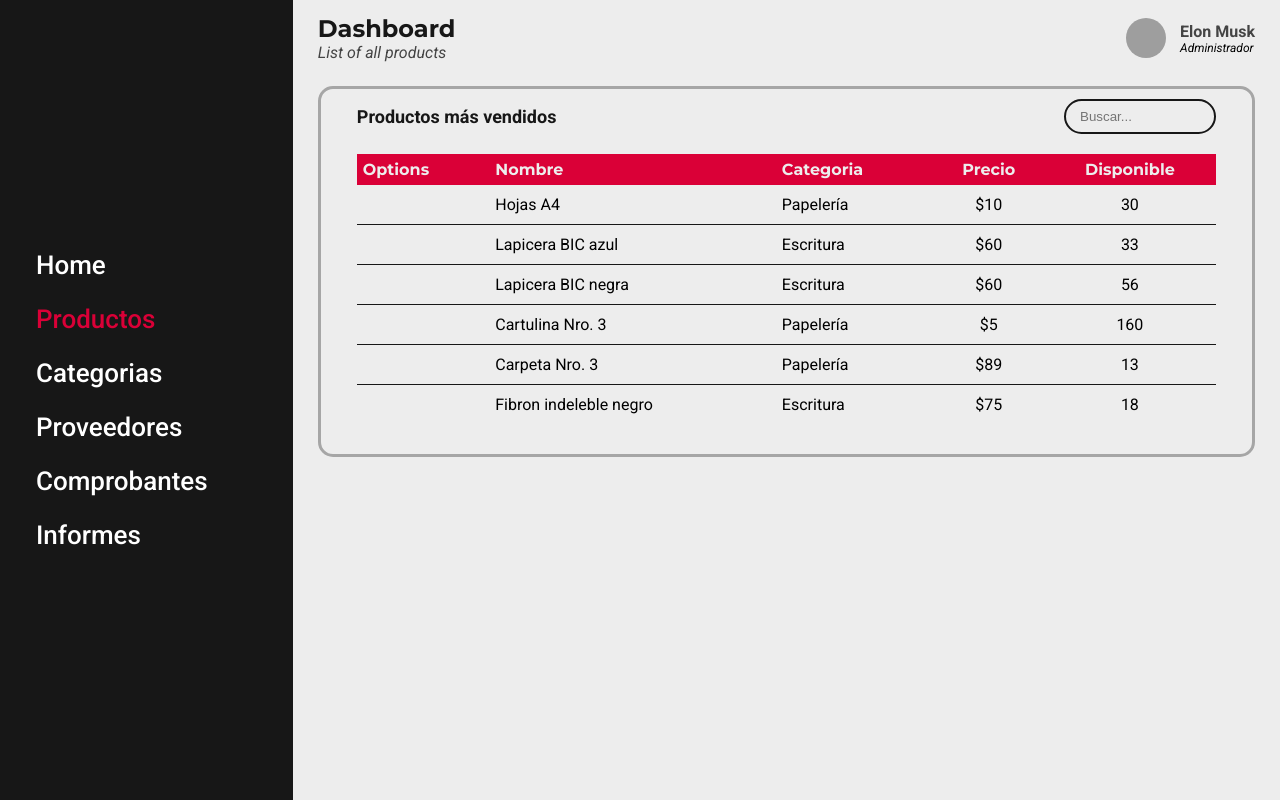
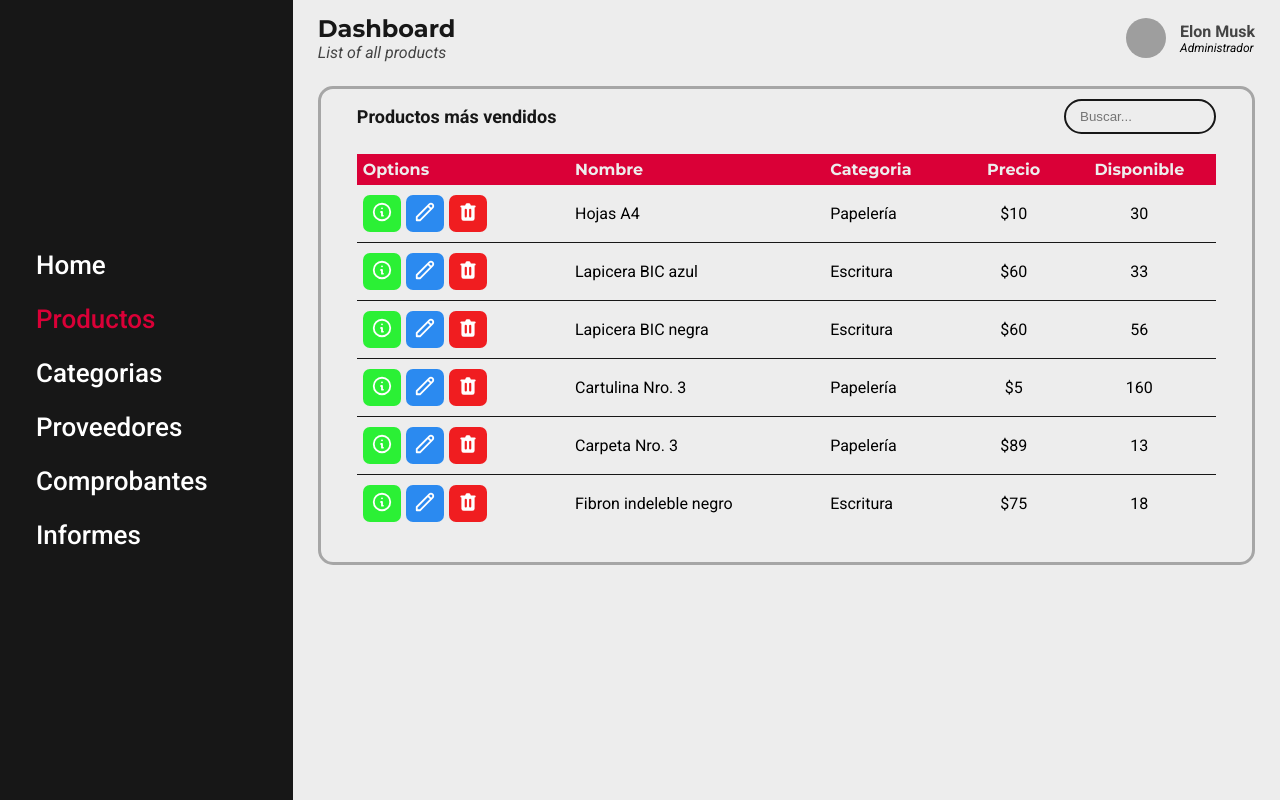
Before and after one commit to GianLucaFinelli/librarmarket-frontend, a React (Create React App) app: page /admin/products in a window 1280 px wide. Built offline with nearby package versions, Linux system fonts and the light colour scheme; grey boxes are pictures that could not be loaded.

Commit message:
Options as buttons

```diff
--- a/src/components/ProductsPage/index.js
+++ b/src/components/ProductsPage/index.js
@@ -11,7 +11,11 @@ import {
     TH,
     TR,
     TD,
+    Button,
 } from './styles';
+import Info from '../assets/Info';
+import Pencil from '../assets/Pencil';
+import Trash from '../assets/Trash';
 import { items } from './constants';
 
 const ProductsPage = () => {
@@ -36,7 +40,11 @@ const ProductsPage = () => {
                         {
                             items.map(item => (
                                 <TR key={item.id}>
-                                    <TD></TD>
+                                    <TD>
+                                        <Button><Info/></Button>
+                                        <Button><Pencil/></Button>
+                                        <Button><Trash/></Button>
+                                    </TD>
                                     <TD>{item.name}</TD>
                                     <TD>{item.category}</TD>
                                     <TD align="center">${item.price}</TD>
--- a/src/components/ProductsPage/styles.js
+++ b/src/components/ProductsPage/styles.js
@@ -67,3 +67,19 @@ export const TD = styled.td`
     padding: 10px 6px;
     text-align: ${p => p.align ? p.align : 'left'};
 `;
+
+export const Button = styled.button`
+    border-radius: 7px;
+    border: none;
+    color: white;
+    padding: 6px 8px;
+    margin-right: 5px;
+    background-color: red;
+    cursor: pointer;
+    &:nth-child(1){ background-color: #2bf035; }
+    &:nth-child(2){ background-color: #2b8af0; }
+    &:nth-child(3){ background-color: #f01d20; }
+    &:focus {
+        outline: none;
+    }
+`;
--- /dev/null
+++ b/src/components/assets/Info.js
@@ -0,0 +1,15 @@
+import React from 'react';
+import styled from 'styled-components';
+
+const SVG = styled.svg`
+    width: 22px;
+    height: 22px;
+`;
+
+const Info = () => (
+    <SVG xmlns="http://www.w3.org/2000/svg" fill="none" viewBox="0 0 24 24" stroke="currentColor">
+        <path strokeLinecap="round" strokeLinejoin="round" strokeWidth={2} d="M13 16h-1v-4h-1m1-4h.01M21 12a9 9 0 11-18 0 9 9 0 0118 0z" />
+    </SVG>
+)
+
+export default Info;
--- /dev/null
+++ b/src/components/assets/Pencil.js
@@ -0,0 +1,15 @@
+import React from 'react';
+import styled from 'styled-components';
+
+const SVG = styled.svg`
+    width: 22px;
+    height: 22px;
+`;
+
+const Pencil = () => (
+    <SVG xmlns="http://www.w3.org/2000/svg" fill="none" viewBox="0 0 24 24" stroke="currentColor">
+        <path strokeLinecap="round" strokeLinejoin="round" strokeWidth={2} d="M15.232 5.232l3.536 3.536m-2.036-5.036a2.5 2.5 0 113.536 3.536L6.5 21.036H3v-3.572L16.732 3.732z" />
+    </SVG>
+)
+
+export default Pencil;
--- /dev/null
+++ b/src/components/assets/Trash.js
@@ -0,0 +1,16 @@
+import React from 'react';
+import styled from 'styled-components';
+
+const SVG = styled.svg`
+    width: 22px;
+    height: 22px;
+`;
+
+
+const Trash = () => (
+    <SVG xmlns="http://www.w3.org/2000/svg" viewBox="0 0 20 20" fill="currentColor">
+        <path fill-rule="evenodd" d="M9 2a1 1 0 00-.894.553L7.382 4H4a1 1 0 000 2v10a2 2 0 002 2h8a2 2 0 002-2V6a1 1 0 100-2h-3.382l-.724-1.447A1 1 0 0011 2H9zM7 8a1 1 0 012 0v6a1 1 0 11-2 0V8zm5-1a1 1 0 00-1 1v6a1 1 0 102 0V8a1 1 0 00-1-1z" clip-rule="evenodd" />
+    </SVG>
+)
+
+export default Trash;
```
